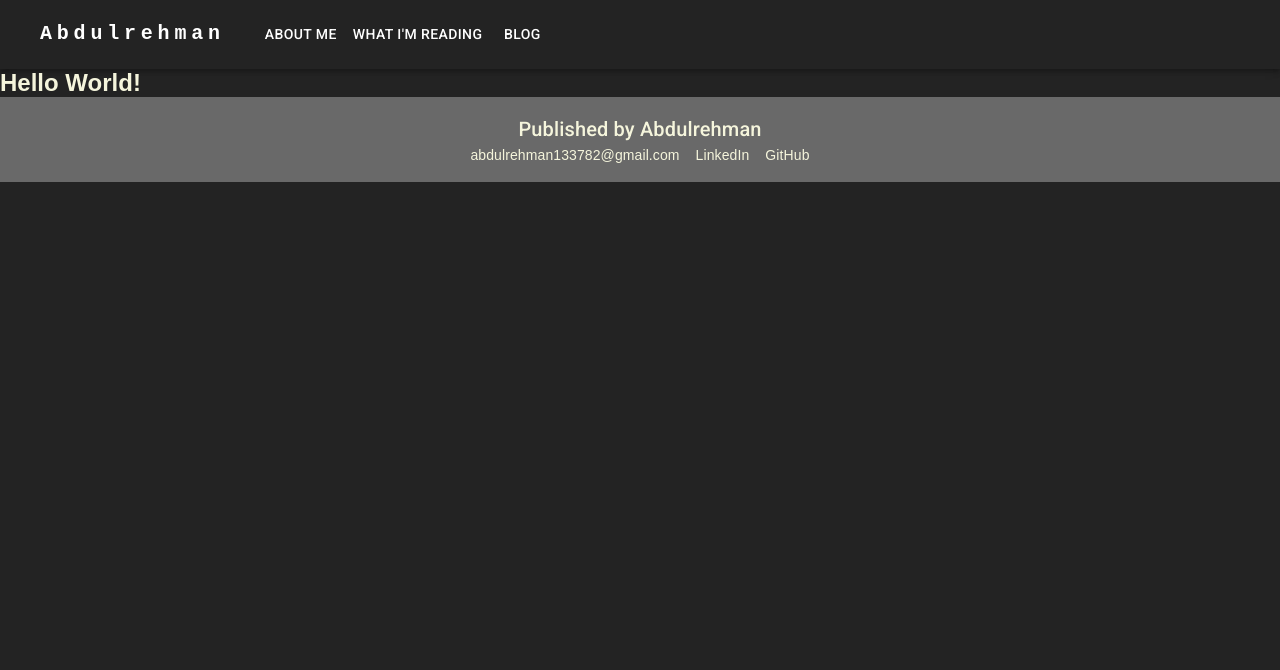
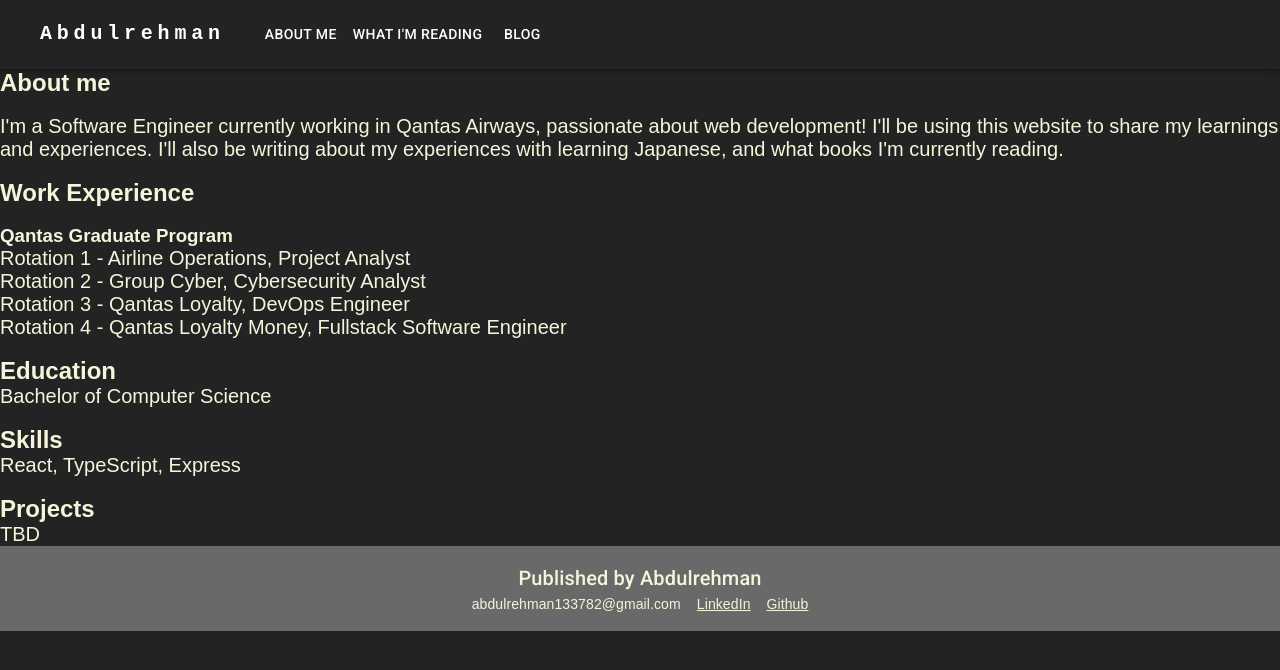
Before and after one commit to abduldoesramen/abdul-dev, a React (Vite) app: page / in a window 1280 px wide. Shown: the top 670 px of the page. Built offline with nearby package versions, Linux system fonts and the light colour scheme; some icons are missing.

Commit message:
add placeholder home page

```diff
--- a/index.html
+++ b/index.html
@@ -4,7 +4,7 @@
     <meta charset="UTF-8" />
     <link rel="icon" type="image/svg+xml" href="/vite.svg" />
     <meta name="viewport" content="width=device-width, initial-scale=1.0" />
-    <title>Vite + React + TS</title>
+    <title>Abdul's Blog Website</title>
   </head>
   <body>
     <div id="root"></div>
--- a/src/client/components/Footer.tsx
+++ b/src/client/components/Footer.tsx
@@ -1,6 +1,9 @@
 import { FC, ReactElement } from "react";
 import { Box, Container, Typography } from "@mui/material";
 import Grid from "@mui/material/Grid";
+
+const linkedInUrl = "https://www.linkedin.com/in/abdulrehman-ahmad-76b9a0223"
+const githubUrl = "https://github.com/abduldoesramen"
 
 export const Footer: FC = (): ReactElement => {
   return (
@@ -28,12 +31,12 @@ export const Footer: FC = (): ReactElement => {
             </Grid>
             <Grid>
               <Typography variant="subtitle2">
-                <div>LinkedIn</div>
+                <a href={linkedInUrl} target="_blank" rel="noopener noreferrer" style={{color: "beige"}}>LinkedIn</a>
               </Typography>
             </Grid>
             <Grid>
               <Typography variant="subtitle2">
-                <div>GitHub</div>
+                <a href={githubUrl} target="_blank" rel="noopener noreferrer" style={{color: "beige"}}>Github</a>
               </Typography>
             </Grid>
           </Grid>
--- a/src/client/components/Home.tsx
+++ b/src/client/components/Home.tsx
@@ -4,7 +4,26 @@ import Layout from "./Layout.js";
 const Home = () => {
   return (
     <Layout>
-      <h2>Hello World!</h2>
+      <h2>About me</h2>
+      <br/>
+      <p>I'm a Software Engineer currently working in Qantas Airways, passionate about web development! I'll be using this website to share my learnings and experiences. I'll also be writing about my experiences with learning Japanese, and what books I'm currently reading.</p>
+      <br/>
+      <h2>Work Experience</h2>
+      <br/>
+      <h3>Qantas Graduate Program</h3>
+      <p>Rotation 1 - Airline Operations, Project Analyst</p>
+      <p>Rotation 2 - Group Cyber, Cybersecurity Analyst</p>
+      <p>Rotation 3 - Qantas Loyalty, DevOps Engineer</p>
+      <p>Rotation 4 - Qantas Loyalty Money, Fullstack Software Engineer</p>
+      <br/>
+      <h2>Education</h2>
+      <p>Bachelor of Computer Science</p>
+      <br/>
+      <h2>Skills</h2>
+      <p>React, TypeScript, Express</p>
+      <br/>
+      <h2>Projects</h2>
+      <p>TBD</p>
     </Layout>
   );
 };
--- a/src/client/components/Layout.tsx
+++ b/src/client/components/Layout.tsx
@@ -8,11 +8,11 @@ function Layout({ children }: { children: React.ReactNode }) {
     <>
     <AppBar />
     <Container disableGutters maxWidth={false}>
-    <main>
-      {children}
-    </main>
+      <main>
+        {children}
+      </main>
+      <Footer/>
     </Container>
-    <footer><Footer/></footer>
     </>
   );
 }
```
